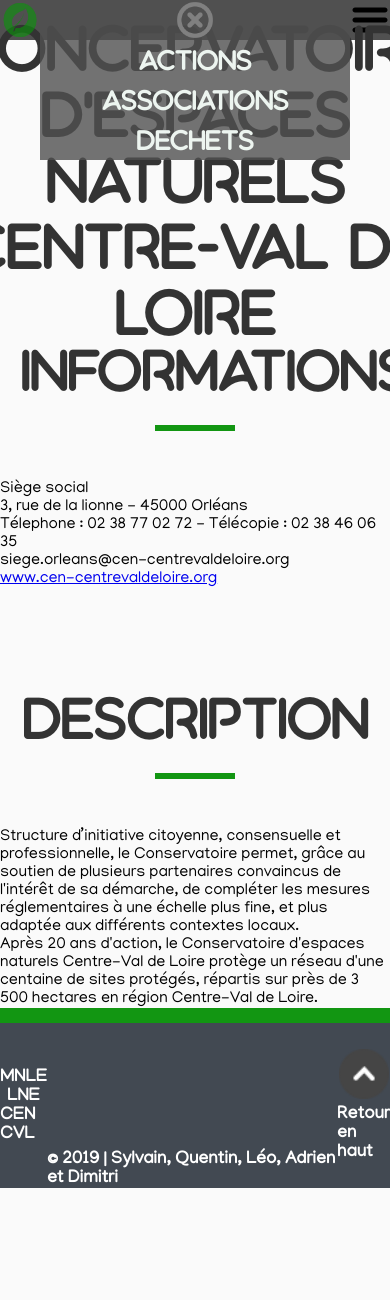
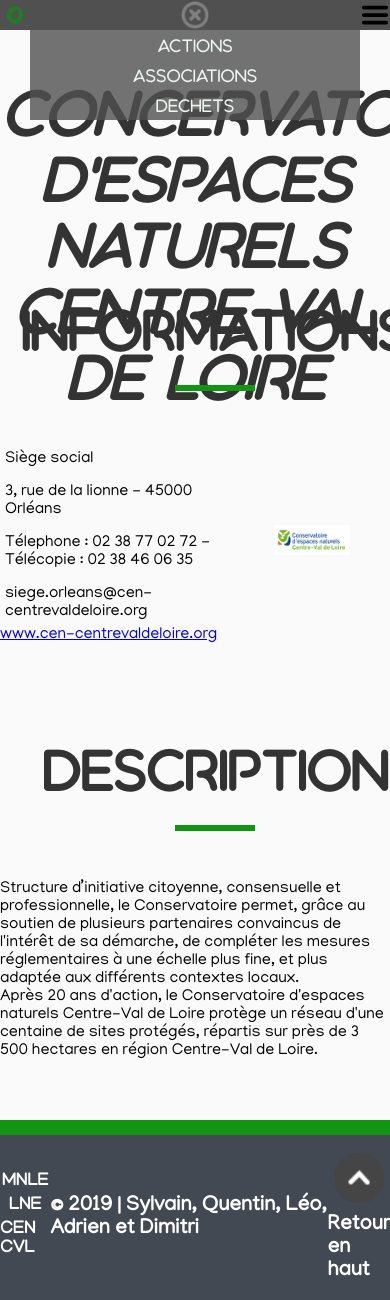
Before and after one commit to sdesousa/MyGreenCity_PHP, a PHP site: page /asso1.html in a window 390 px wide, after a click that opens the changed part; the page is wider, and only the part inside the window is pictured. Before the commit the page ends 1188 px from the top of that part, so only its background shows below. Run offline with PHP 8.4, Linux system fonts and the light colour scheme.

Commit message:
reduction navbar+fixed and CSS pages asso

```diff
--- a/asso1.html
+++ b/asso1.html
@@ -31,10 +31,13 @@
             </div>
         </header>
 
+        <div class="flex_asso">
             <section>
                 <h1>Concervatoire d'espaces naturels Centre-Val de Loire</h1>
+            </section>
+            <section class="Informations">
                 <h2>INFORMATIONS</h2>
-            <div class="Informations">
+                <div>
                     <ul>
                         <li>Siège social</li>
                         <li>3, rue de la lionne - 45000 Orléans</li>
@@ -43,14 +46,17 @@
                         <a href="https://www.cen-centrevaldeloire.org" target="_blank">www.cen-centrevaldeloire.org</a>
                     </ul>
                 </div>
+                <img class="asso1img" src="images/asso1.jpg" alt="Conservatoire d'espaces naturels région centre val de Loire">
             </section>
-        <section>
+            <section class="Description">
                 <h2>DESCRIPTION</h2>
                 <div>
                     <p>Structure d’initiative citoyenne, consensuelle et professionnelle, le Conservatoire permet, grâce au soutien de plusieurs partenaires convaincus de l'intérêt de sa démarche, de compléter les mesures réglementaires à une échelle plus fine, et plus adaptée aux différents contextes locaux.</p>
                     <p>Après 20 ans d'action, le Conservatoire d'espaces naturels Centre-Val de Loire protège un réseau d'une centaine de sites protégés, répartis sur près de 3 500 hectares en région Centre-Val de Loire.</p>
                 </div>
             </section>
+        </div>
+
         <footer class="footer">
             <div class="column">
                 <a href="http://www.mnle.fr/" target="_blank" title="Mouvement National de Lutte pour l'Environnement">MNLE</a>
--- a/style-asso.css
+++ b/style-asso.css
@@ -1,36 +1,28 @@
-* {
-    margin: 0;
-    padding: 0;
-    box-sizing: border-box;
-    font-family: "Manjari";
-}
+@import url("style.css");
 
-body {
-	background-color: rgb(250, 250, 250);
-}
 
-html {
-	scroll-behavior: smooth;
-}
-
-@font-face {
-	font-family: "Aquatico";
-    src: url("polices/Aquatico-Regular.otf");
+.flex_asso {
+    display: flex;
+    flex-direction: row;
+    flex-wrap: wrap;
 }
 
 h1 {
-    display: flex;
-    justify-content: center;
-    align-items: center;
     text-align: center;
     font-family: "Aquatico";
     color: rgb(51, 51, 51);
     height: 120px;
     font-size: 55px;
     margin-top: 80px;
-
+    width: 100vw;
 }
 
+.Informations {
+    display: flex;
+    flex-direction: row;
+    flex-wrap: wrap;
+    align-items: center;
+}
 
 h2 {
     text-align: center;
@@ -40,6 +32,7 @@ h2 {
     margin: 20px;
     margin-top: 100px;
     font-size: 50px;
+    width: 100vw;
 }
 
 h2::after {
@@ -51,227 +44,27 @@ h2::after {
     background: rgb(18, 150, 18);
 }
 
-/* Section Header-Nav */
-
-nav {
-    background-color: rgba(80, 80, 80);
-    display: flex;
-    justify-content: space-between;
+.Informations div {
+    width: 60vw;
+    height: 200px;
 }
 
-.menu_icon_link {
-    width: 80px;
-    height: 80px;
-}
-
-.menu_icon {
-    width: 100%;
-    height: 100%;
-}
-
-.menu_icon:hover {
-    opacity: 0.6;
-}
-
-.menu {
-    display: flex;
-    width: calc(100vw - 80px);
-    height: 80px;
-}
-
-.menu a {
-    width: 33.33%;
-    color: rgb(237, 245, 240);
-    width: 100%;
-    height: 80px;
-    text-decoration: none;
-    font-family: "Aquatico";
-    font-size: 2.5rem;
-    font-weight: bold;
-    display: flex;
-    justify-content: center;
-    align-items: center;
-}
-
-.menu a:hover {
-    background-color: rgba(250, 233, 233, 0.9);
-    cursor: pointer;
-    transition-duration: 0.4s;
-}
-
-.burger {
-    display: none;
-}
-
-.close_burger {
-    display: none;
-}
-
-.close_burger:first-child {
-    display: none;
-    width: 0;
-}
-
-.close img {
-    position: absolute;
-    top: 0;
-    left: calc(50% - 40px);
-    width: 80px;
-    height: 80px;
-    z-index: 2;
-}
-
-.sub_menu_asso {
-    display: none;
-}
-
-.sub_menu_asso:target {
-    display: flex;
-    flex-direction: column;
-    position: absolute;
-    background-color: rgb(80, 80, 80);
-    top: 0;
-    left: calc(80px + (100vw - 80px) /3 );
-    width: calc( (100vw - 80px) / 3) ;
-    height: 400px;
-    justify-content: space-between;
-    align-items: center;
-    z-index: 2;
-}
-
-.sub_menu_asso a {
-    color: rgb(237, 245, 240);
-    text-decoration: none;
-    font-family: "Aquatico";
-    font-size: 2rem;
-    font-weight: bold;
-    width: 100%;
-    height: 25%;
-    display: flex;
-    justify-content: center;
-    align-items: center;
-}
-
-.sub_menu_asso a:hover {
-    background-color: rgba(100, 100, 100, .9);
-    cursor: pointer;
-    transition-duration: 0.6s;
-}
-
-/* Section Footer */
-
-.footer{
-    background-color: #424952;
-    display: flex;
-    justify-content: space-around;
-	align-items: center;
-	height: 180px;
-	border-top: 15px solid rgb(18, 150, 18);
-  }
-
-  .footer div{
+.Informations div ul {
     display: flex;
     flex-direction: column;
     justify-content: space-between;
-  }
+    height: 200px;
+}
 
-  .column{
-    width: 15%;
-    display: flex;
-    align-items: center;
-  }
+.asso1img {
+    width: 40vw;
+    height: 200px
+    margin: 0;
+    padding-left: 40px;
+    padding-right: 40px;
+}
 
-  .column img{
-    width: 50px;
-    height: 50px;
-  }
-
-  .copyright{
-    display: flex;
-    align-self: flex-end;
-  }
-
-  .footer p{
-    color: rgb(255, 255, 255);
-    font-weight: bold;
-    font-size: 1.1em;
-  }
-
-  .footer a{
-    text-decoration: none;
-    font-weight: bold;
-    color: rgb(255, 255, 255);
-	font-size: 1.1em;
-  }
-
-
-  @media only screen and (max-width: 961px) {
-
-
-
-        .menu_icon_link {
-            width: 40px;
-            height: 40px;
-        }
-
-        .menu_icon {
-            width: 40px;
-            height: 40px;
-        }
-
-        .menu, .close {
-            display: none;
-        }
-
-        .burger {
-            width: 40px;
-            height: 40px;
-            display: flex;
-            justify-content: center;
-            align-items: center;
-        }
-
-        .burger img {
-            width: 100%;
-            height: 100%;
-        }
-
-        .menu:target {
-            display: flex;
-            flex-direction: column;
-            position: absolute;
-            background-color: rgb(80, 80, 80, .8);
-            top: 0;
-            left: 40px;
-            width: calc(100vw - 40px - 40px);
-            height: 160px;
-            justify-content: space-between;
-            align-items: center;
-            z-index: 2;
-
-        }
-        .close_burger:first-child {
-            display: flex;
-            width: 100%;
-        }
-
-        .close_burger img {
-            display: flex;
-            position: absolute;
-            top: 0;
-            left: calc(50% - 20px);
-            width: 40px;
-            height: 40px;
-            z-index: 2;
-        }
-
-        .sub_menu_asso {
-            display: none;
-        }
-
-        .sub_menu_asso a, .menu a {
-            font-family: "Aquatico";
-            font-size: 1.5rem;
-        }
-
+.Description {
+    width: 100vw;
+    margin-bottom: 60px;
 }
--- a/style.css
+++ b/style.css
@@ -73,16 +73,21 @@ nav {
 	background-color: rgba(80, 80, 80);
 	display: flex;
 	justify-content: space-between;
+	position: fixed;
+	top: 0;
+	width: 100%;
+	z-index: 2;
 }
 
 .menu_icon_link {
-	width: 80px;
-	height: 80px;
+	width: 60px;
+	height: 60px;
 }
 
 .menu_icon {
 	width: 100%;
 	height: 100%;
+	padding: 5px;
 }
 
 .menu_icon:hover {
@@ -91,19 +96,18 @@ nav {
 
 .menu {
 	display: flex;
-	width: calc(100vw - 80px);
-	height: 80px;
+	width: calc(100vw - 60px);
+	height: 60px;
 }
 
 .menu a {
 	width: 33.33%;
 	color: rgb(237, 245, 240);
 	width: 100%;
-	height: 80px;
+	height: 60px;
 	text-decoration: none;
 	font-family: "Aquatico";
-	font-size: 2.5rem;
-	font-weight: bold;
+	font-size: 1.5rem;
 	display: flex;
 	justify-content: center;
 	align-items: center;
@@ -132,8 +136,8 @@ nav {
 	position: absolute;
 	top: 0;
 	left: calc(50% - 40px);
-	width: 80px;
-	height: 80px;
+	width: 60px;
+	height: 60px;
 	z-index: 2;
 }
 
@@ -147,9 +151,9 @@ nav {
 	position: absolute;
 	background-color: rgb(80, 80, 80);
 	top: 0;
-	left: calc(80px + (100vw - 80px) /3 );
-	width: calc( (100vw - 80px) / 3) ;
-	height: 400px;
+	left: calc(60px + (100vw - 60px) /3 );
+	width: calc( (100vw - 60px) / 3) ;
+	height: 300px;
 	justify-content: space-between;
 	align-items: center;
 	z-index: 2;
@@ -159,7 +163,7 @@ nav {
 	color: rgb(237, 245, 240);
 	text-decoration: none;
 	font-family: "Aquatico";
-	font-size: 2rem;
+	font-size: 1.5rem;
 	font-weight: bold;
 	width: 100%;
 	height: 25%;
@@ -556,13 +560,13 @@ nav {
 
 
 		.menu_icon_link {
-			width: 40px;
-			height: 40px;
+			width: 30px;
+			height: 30px;
 		}
 
 		.menu_icon {
-			width: 40px;
-			height: 40px;
+			width: 30px;
+			height: 30px;
 		}
 
 		.menu, .close {
@@ -570,8 +574,8 @@ nav {
 	    }
 
 		.burger {
-			width: 40px;
-			height: 40px;
+			width: 30px;
+			height: 30px;
 			display: flex;
 			justify-content: center;
 			align-items: center;
@@ -588,9 +592,9 @@ nav {
 			position: absolute;
 			background-color: rgb(80, 80, 80, .8);
 			top: 0;
-			left: 40px;
-			width: calc(100vw - 40px - 40px);
-			height: 160px;
+			left: 30px;
+			width: calc(100vw - 30px - 30px);
+			height: 120px;
 			justify-content: space-between;
 			align-items: center;
 			z-index: 2;
@@ -605,9 +609,9 @@ nav {
     		display: flex;
     		position: absolute;
     		top: 0;
-    		left: calc(50% - 20px);
-    		width: 40px;
-    		height: 40px;
+    		left: calc(50% - 15px);
+    		width: 30px;
+    		height: 30px;
     		z-index: 2;
     	}
 
@@ -617,7 +621,7 @@ nav {
 
     	.sub_menu_asso a, .menu a {
     		font-family: "Aquatico";
-    		font-size: 1.5rem;
+    		font-size: 1rem;
     	}
 
 		.superposition {
@@ -625,9 +629,9 @@ nav {
 			flex-direction: column;
 			position: absolute;
 			top: 0;
-			left: 40px;
-			width: calc(100vw - 40px - 40px);
-			height: 40px;
+			left: 30px;
+			width: calc(100vw - 30px - 30px);
+			height: 0px;
 			justify-content: center;
 			align-items: center;
 			background: rgba(80, 80, 80, .8);
@@ -636,7 +640,7 @@ nav {
 		h1 {
 			width: 100%;
 			height: 100%;
-			font-size: 1.6em;
+			font-size: 1.2em;
 			font-weight: bolder;
 			z-index: 1;
 			text-align: center;
```
Also changed, not shown: asso2.html (+9 -2 lines), asso3.html (+9 -2 lines). Lines whose indentation alone changed are shown as unchanged.
